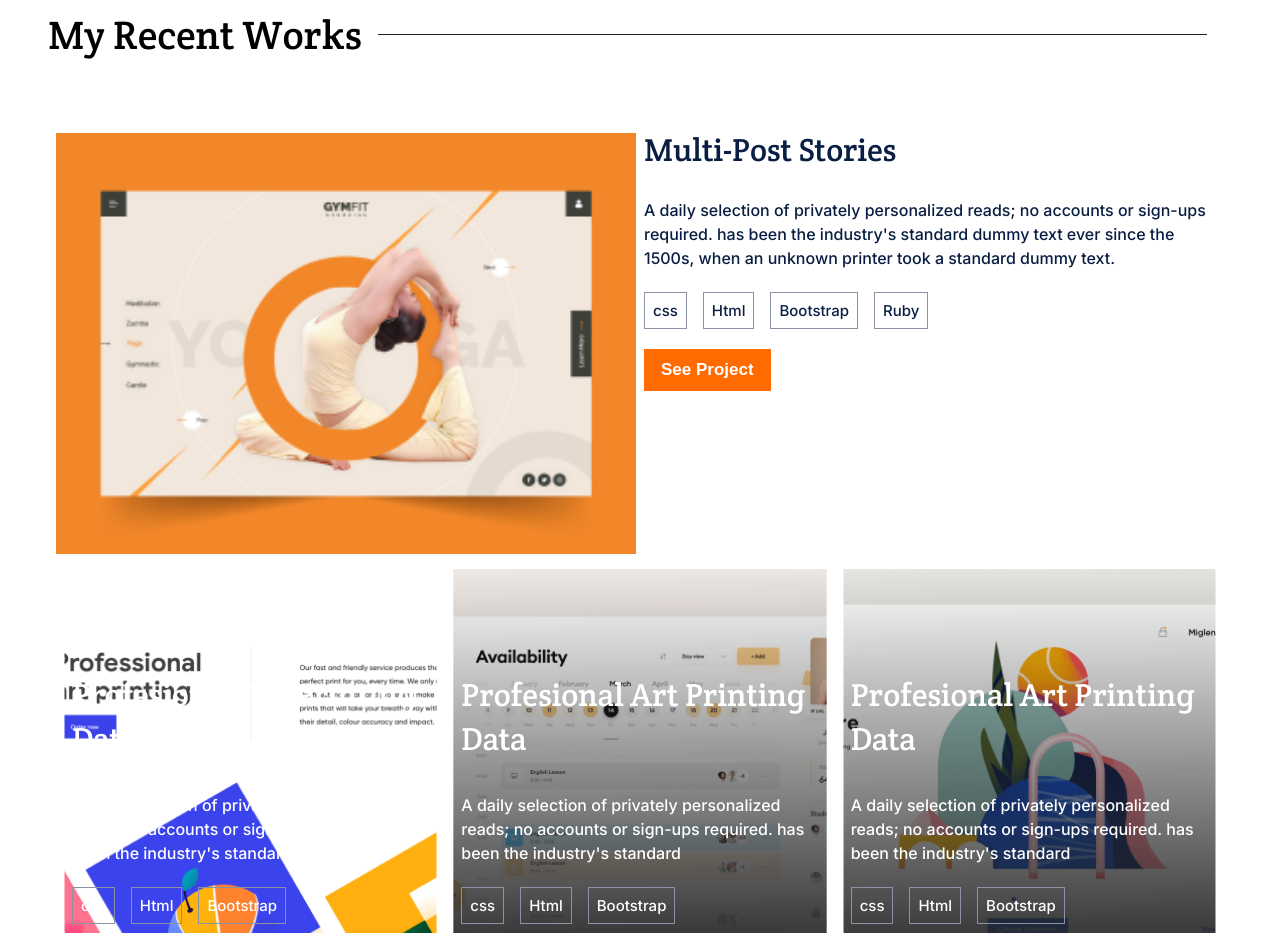
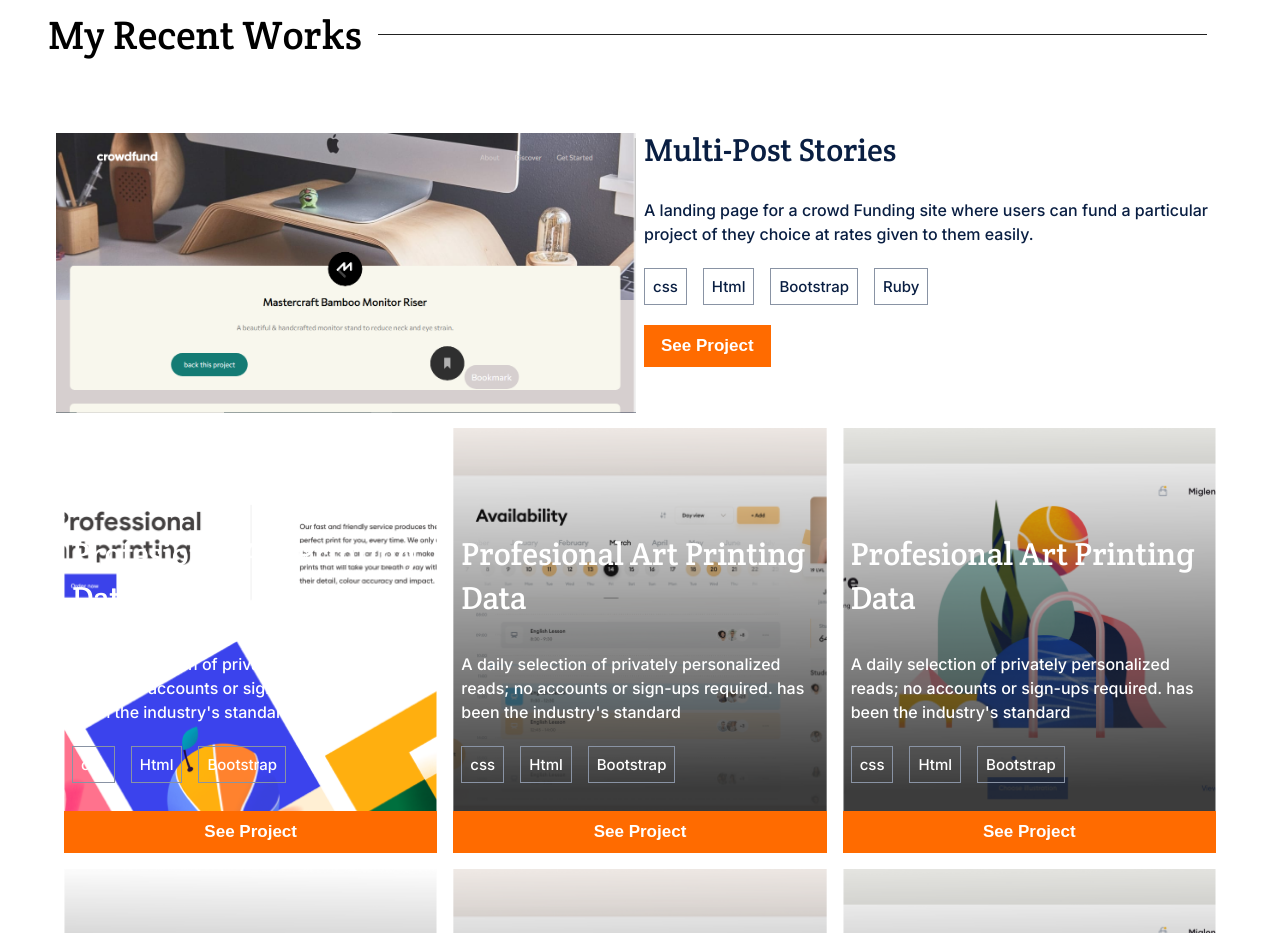
Before and after one commit to VICTOR-CHUKWU/portfolio, a website: page index.html in a window 1280 px wide. Shown: the part 1000-1933 px from the top of the page. Drawn offline with Linux system fonts and the light colour scheme.

Commit message:
added project to my portfolio

```diff
--- a/index.html
+++ b/index.html
@@ -190,15 +190,12 @@
       <div class="project-inner grid-row-one">
         <div class="grid-desktop">
           <div class="lead-img">
-            <img src="img/ImgPlaceholder(1).png" alt="lead" />
+            <img src="img/newProject1.PNG" alt="lead" />
           </div>
           <div class="lead-description">
             <h2>Multi-Post Stories</h2>
             <p class="paragraph">
-              A daily selection of privately personalized reads; no accounts or
-              sign-ups required. has been the industry's standard dummy text
-              ever since the 1500s, when an unknown printer took a standard
-              dummy text.
+              A landing page for a crowd Funding site where users can fund a particular project of they choice at rates given to them easily.
             </p>
             <ul class="anchor-div flex-align-center">
               <li><a href="#">css</a></li>
--- a/index.js
+++ b/index.js
@@ -19,13 +19,13 @@ const formInputs = form.querySelectorAll('input, textarea');
 const projects = [
   {
     key: 0,
-    name: 'Multi Post Stories',
-    description: 'Lorem Ipsum is simply dummy text of the printing and typesetting industry. Lorem Ipsum has been the industry\'s standard dummy text ever since the 1500s, when an unknown printer took a galley of type and scrambled it to make a type specimen book. It has survived not only five centuries, but also the leap into electronic typesetting, remaining essent',
-    featuredImage: 'img/ImgPlaceholder(1).png',
-    desktopImage: 'img/ImgPlaceholder(1).png',
+    name: 'Crowd funding landing Page',
+    description: '  A landing page for a crowd Funding site where users can fund a particular project of they choice at rates given to them easily.',
+    featuredImage: 'img/newProject1.PNG',
+    desktopImage: 'img/newProject1.PNG',
     technologies: ['css', 'Html', 'Bootstrap', 'Ruby'],
-    linktoliveversion: 'https://victor-chukwu.github.io/portfolio/',
-    linktosource: 'https://github.com/VICTOR-CHUKWU/portfolio',
+    linktoliveversion: 'https://victor-chukwu.github.io/crowdFundingLandingPage/',
+    linktosource: 'https://github.com/VICTOR-CHUKWU/crowdFundingLandingPage',
   },
   {
     key: 1,
```
Also changed, not shown: img/newProject1.PNG (added).
